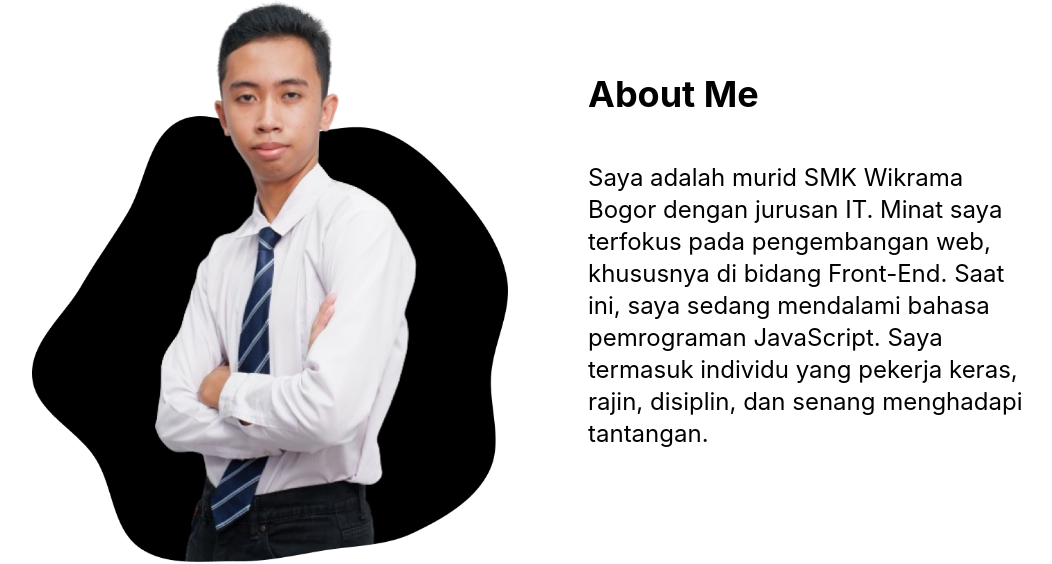
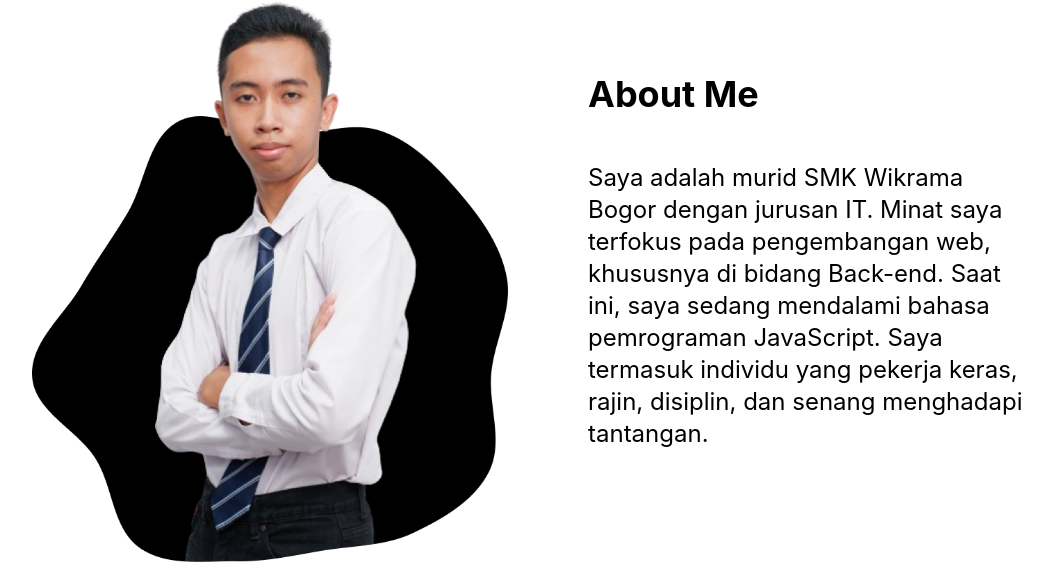
Before and after one commit to komangkysatridarma/portfolio-vue, a Vue app: page / in a window 1280 px wide. Shown: the part 802-1366 px from the top of the page, without its empty margins (72-1124 px from the left). Built offline with nearby package versions, Linux system fonts and the light colour scheme.

Commit message:
perbaikan teks

```diff
--- a/src/components/About.vue
+++ b/src/components/About.vue
@@ -14,10 +14,12 @@
         />
       </div>
       <div>
-        <h2 class="text-4xl text-black lg:ml-0 font-bold sm:ml-5 sm:mt-16">About Me</h2>
+        <h2 class="text-4xl text-black lg:ml-0 font-bold sm:ml-5 sm:pt-16">
+          About Me
+        </h2>
         <p class="mt-12 text-black text-lg md:w-[80%] lg:text-2xl sm:mr-4">
           Saya adalah murid SMK Wikrama Bogor dengan jurusan IT. Minat saya
-          terfokus pada pengembangan web, khususnya di bidang Front-End. Saat
+          terfokus pada pengembangan web, khususnya di bidang Back-end. Saat
           ini, saya sedang mendalami bahasa pemrograman JavaScript. Saya
           termasuk individu yang pekerja keras, rajin, disiplin, dan senang
           menghadapi tantangan.
--- a/src/data/sertifikat.js
+++ b/src/data/sertifikat.js
@@ -9,7 +9,7 @@ import serti8 from "@/assets/img/certificate (4)_page-0001.jpg"
 
 const sertifikats = [
     {
-    title: 'E-Learning',
+    title: 'E-Learning K3',
     image: serti1,
     },
     {
```
